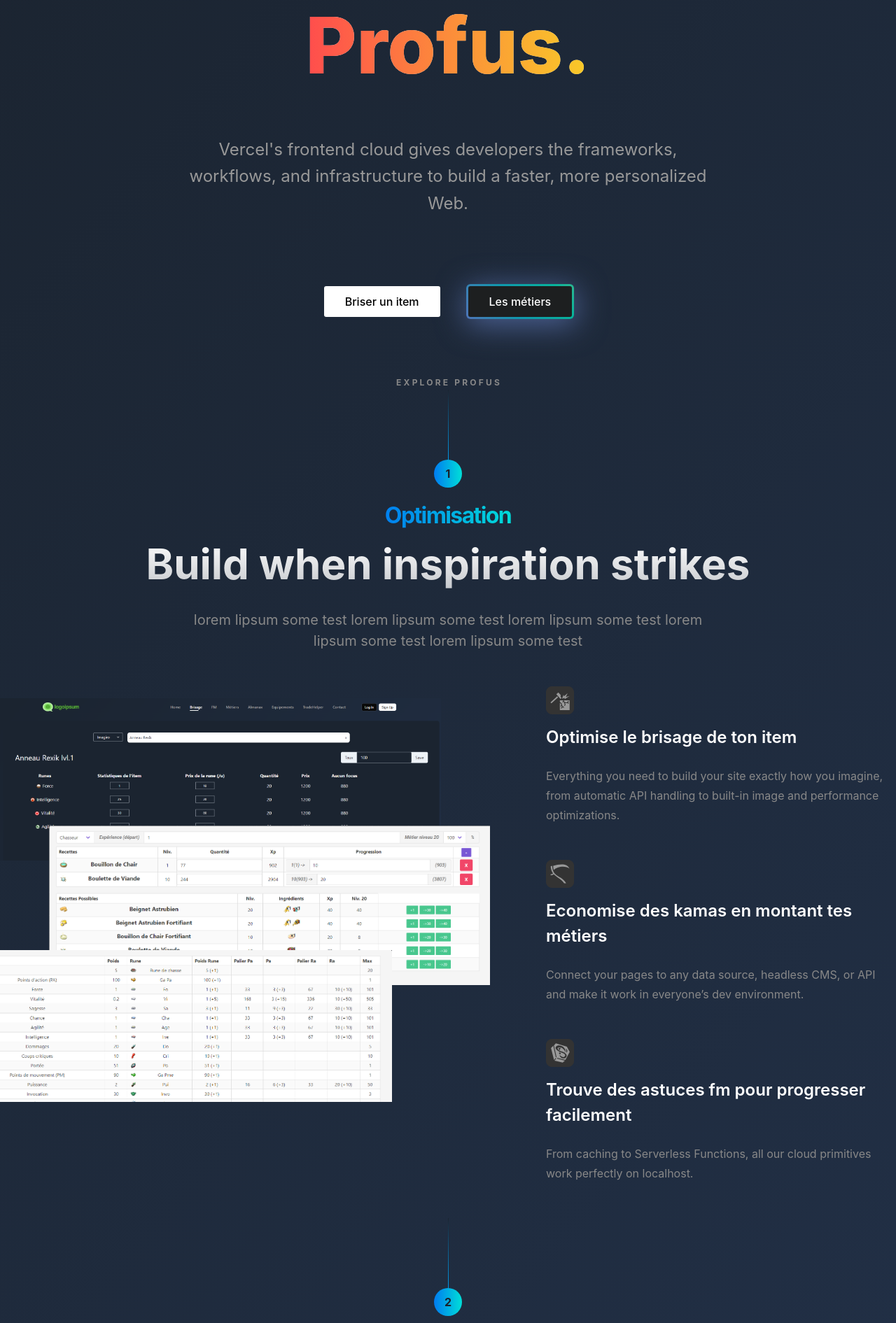
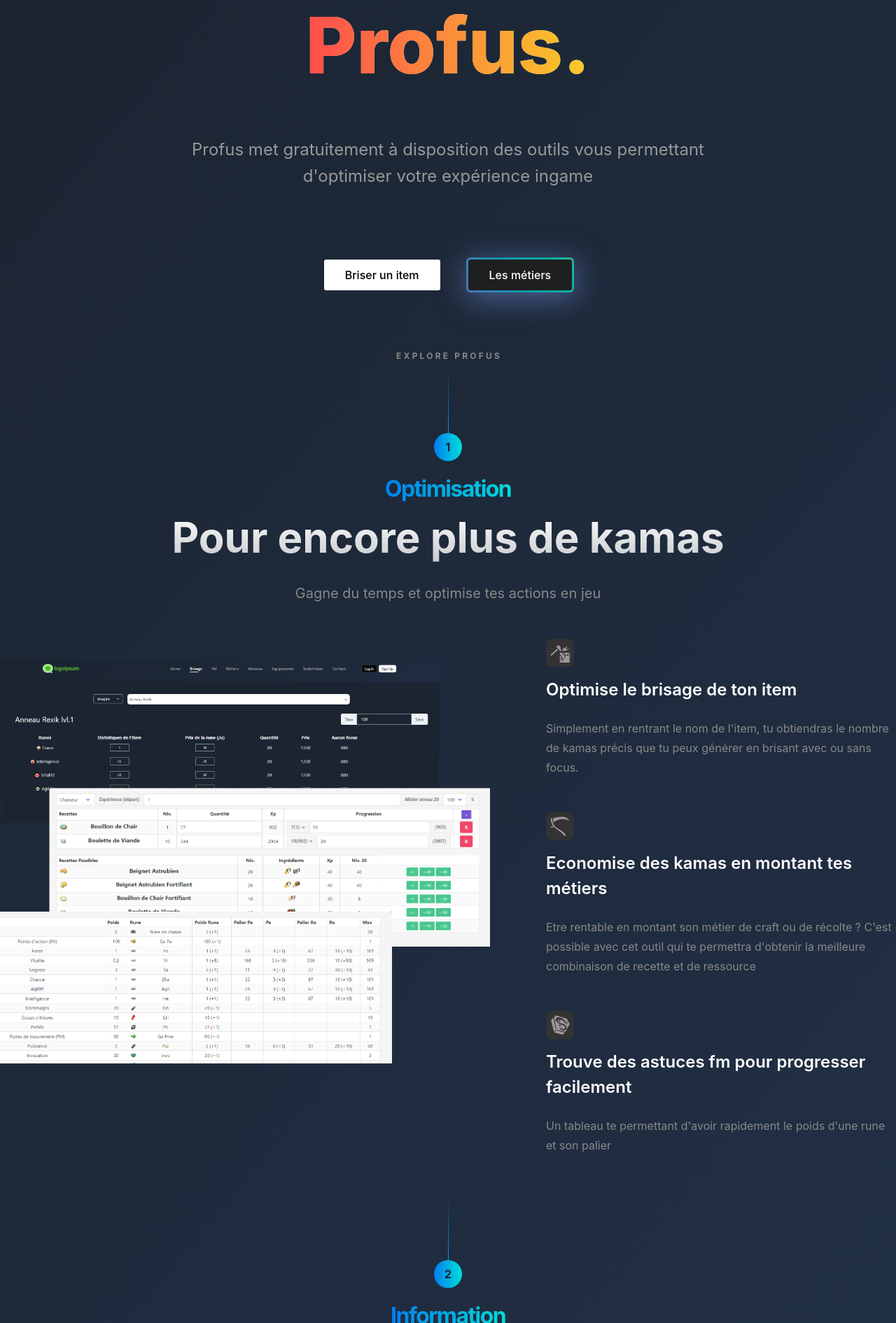
Before and after one commit to no-inspi/profus2.0, a Next.js app: page / in a window 1280 px wide. Shown: the part 274-2165 px from the top of the page at 70% size. Built offline with nearby package versions, Linux system fonts and the light colour scheme.

Commit message:
Add new brisage

```diff
--- a/components/Auth/connect.ts
+++ b/components/Auth/connect.ts
@@ -2,6 +2,7 @@
 import Cookies from 'js-cookie';
 
 function connexion(data: any, url: string, setIsConnected: any, onCloseLogin: any, toast: any) {
+  console.log("wtf")
     console.log(data.pseudo)
     axios({
         method: 'post',
--- a/components/Brisage/NewBrisage.tsx
+++ b/components/Brisage/NewBrisage.tsx
@@ -197,7 +197,7 @@
                     <div>
                         {!item.name_fr ? null :
                             <>
-                                {isLoading ? <Spinner color='red.500' size='xl' /> :
+                                {isLoading ? <Spinner color='red.500' size='xl' speed="0.7s"/> :
                                     <>
                                         <div className={brisage_styles.item__container}>
                                             <div className={brisage_styles.item__display}>
--- a/components/Home/Home.tsx
+++ b/components/Home/Home.tsx
@@ -38,7 +38,7 @@
                     </h1>
                 </div>
                 <h2 className={styles.home__description}>
-                    Vercel's frontend cloud gives developers the frameworks, workflows, and infrastructure to build a faster, more personalized Web.
+                    Profus met gratuitement à disposition des outils vous permettant d&apos;optimiser votre expérience ingame
                 </h2>
                 <div className={styles.home__button}>
                     <a className={`${stylesButton.basic_button}`}>Briser un item</a>
@@ -142,10 +142,10 @@
             </div>
             <div className={styles.step__h4class__container}>
                 <h4 className={styles.step__h4class}>
-                    <span className={styles.step__h4class__text}>Build when inspiration strikes</span>
+                    <span className={styles.step__h4class__text}>Pour encore plus de kamas</span>
                 </h4>
                 <p className={styles.step__p}>
-                    <span className={styles.step__p__text}>lorem lipsum some test lorem lipsum some test lorem lipsum some test lorem lipsum some test lorem lipsum some test</span>
+                    <span className={styles.step__p__text}>Gagne du temps et optimise tes actions en jeu </span>
                 </p>
             </div>
             <div className={styles.showroom__container}>
@@ -181,7 +181,7 @@
                             Optimise le brisage de ton item
                         </h5>
                         <div className={styles.showroom__description}>
-                            Everything you need to build your site exactly how you imagine, from automatic API handling to built-in image and performance optimizations.
+                            Simplement en rentrant le nom de l&apos;item, tu obtiendras le nombre de kamas précis que tu peux générer en brisant avec ou sans focus.
                         </div>
                     </div>
                     <div className={styles.showroom__text}>
@@ -192,7 +192,7 @@
                             Economise des kamas en montant tes métiers
                         </h5>
                         <div className={styles.showroom__description}>
-                        Connect your pages to any data source, headless CMS, or API and make it work in everyone’s dev environment.
+                        Etre rentable en montant son métier de craft ou de récolte ? C&apos;est possible avec cet outil qui te permettra d&apos;obtenir la meilleure combinaison de recette et de ressource
                         </div>
                     </div>
                     <div className={styles.showroom__text}>
@@ -203,7 +203,7 @@
                             Trouve des astuces fm pour progresser facilement
                         </h5>
                         <div className={styles.showroom__description}>
-                        From caching to Serverless Functions, all our cloud primitives work perfectly on localhost.
+                        Un tableau te permettant d&apos;avoir rapidement le poids d&apos;une rune et son palier
                         </div>
                     </div>
                 </div>
--- a/components/Navigation/Button.module.css
+++ b/components/Navigation/Button.module.css
@@ -12,6 +12,10 @@
     transition-timing-function: ease;
     padding: 5px 12px;
     font-size: 0.875rem;
+}
+
+.button:hover {
+    transform: scale(1.05);
 }
 
 .dark {
@@ -35,6 +39,7 @@
 .button.dark:hover {
     /* background-color: #151B24; */
     opacity: 0.8;
+
 }
 
 .button.white:hover {
--- a/components/Navigation/navigation.tsx
+++ b/components/Navigation/navigation.tsx
@@ -157,6 +157,7 @@
   const handleShowPwd = () => setShow(!show)
 
   const deconnexion = () => {
+
     Cookies.remove('accessToken')
     Cookies.remove('refreshToken')
     setIsConnected(false)
@@ -309,10 +310,10 @@
             </ModalBody>
 
             <ModalFooter>
-              <Button colorScheme="green" mr={3} type="submit">
-                Connexion
-              </Button>
-              <Button colorScheme="blue" mr={3} onClick={onCloseLogin}>
+
+              {/*<button className={`${stylesButton.button} ${stylesButton.white}`} style={{marginRight: 3}} onClick={onCloseLogin}> Quitter </button>*/}
+              <Button className={`${stylesButton.button}`} colorScheme='darkButton' mr={3} type="submit"> Connexion </Button>
+              <Button className={`${stylesButton.button} ${stylesButton.white}`} mr={3} onClick={onCloseLogin}>
                 Cancel
               </Button>
             </ModalFooter>
--- a/src/pages/_app.tsx
+++ b/src/pages/_app.tsx
@@ -8,6 +8,11 @@
 
 export const theme = extendTheme({
   components: { Modal: modalTheme },
+  colors: {
+    darkButton: {
+        500: '#0a0a0a',
+    }
+  }
 })
 
 export default function App({ Component, pageProps }: AppProps) {
```
